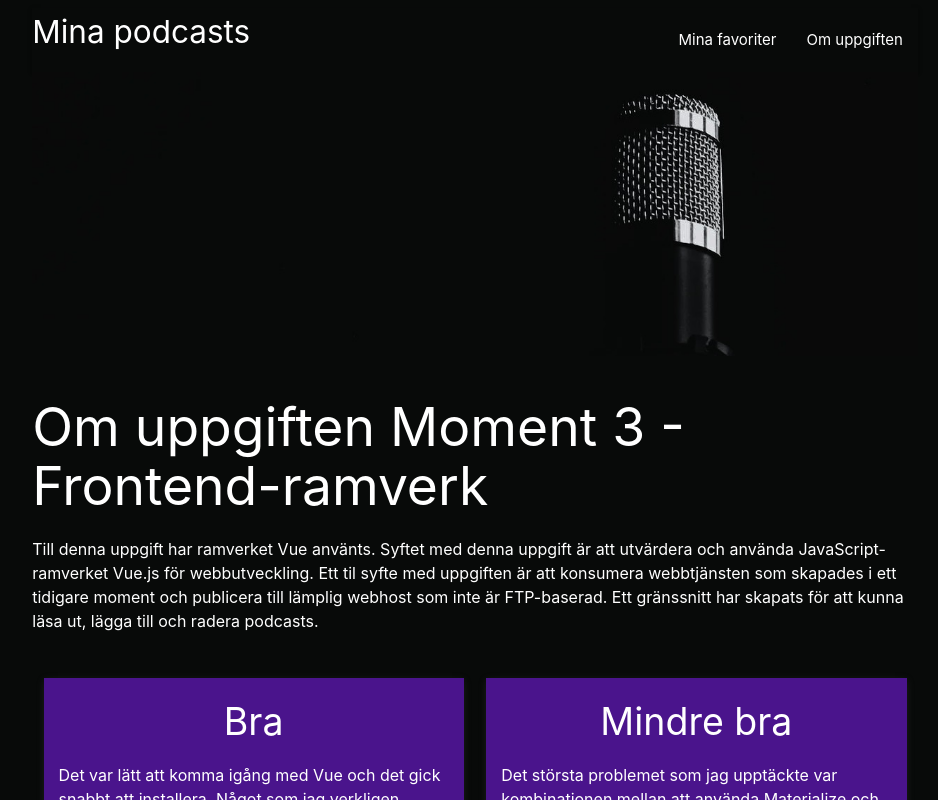
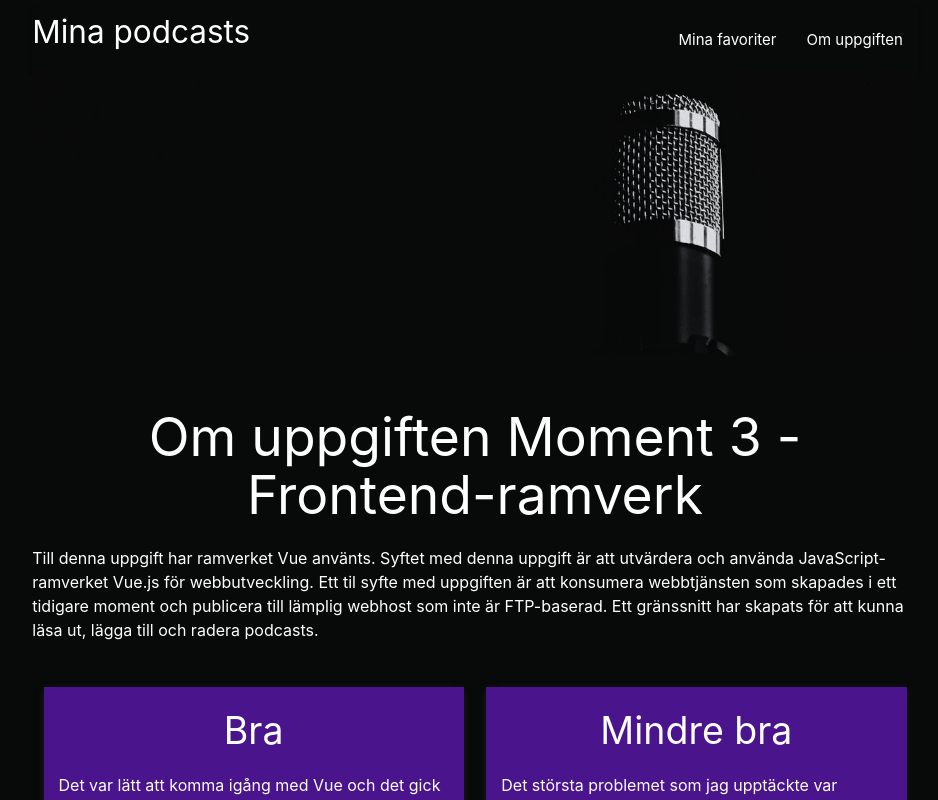
Before and after one commit to eemmmaf/moment3-frontend-ramverk, a Vue app in the folder Moment 3 - Frontend-ramverk/: page /om-uppgiften in a window 1280 px wide. Shown: the top 800 px of the page, without its empty margins (165-1103 px from the left). Built offline with nearby package versions, Linux system fonts and the light colour scheme.

Commit message:
Lagt till style

```diff
--- a/Moment 3 - Frontend-ramverk/src/components/WideArticle.vue
+++ b/Moment 3 - Frontend-ramverk/src/components/WideArticle.vue
@@ -1,6 +1,7 @@
+<!--Komponent för artikel utan bakgrundsfärg. Har en titel och en prop för content-->
 <template>
     <article class="white-text">
-        <h2>{{title}}</h2>
+        <h2 class="center">{{title}}</h2>
         <p>{{content}}</p>
     </article>
 </template>
@@ -16,5 +17,8 @@ export default {
 </script>
 
 <style scoped>
+    article{
+        margin-top:3em;
+    }
 
 </style>
```
